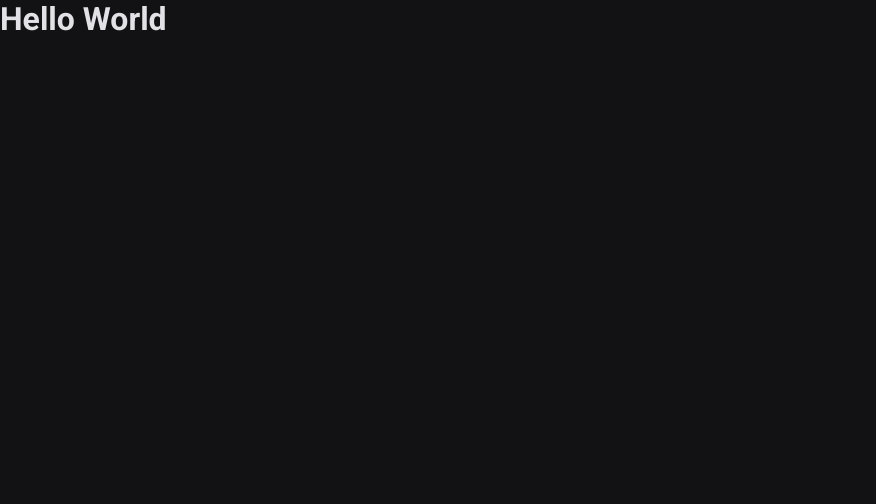
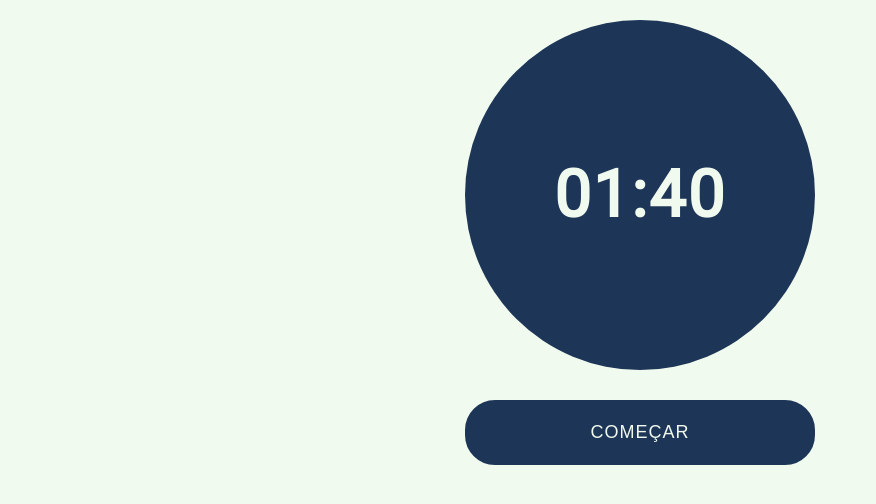
Before and after one commit to emilioheinz/pomodoro-timer, a Next.js app: page / in a window 1280 px wide. Shown: the top 504 px of the page, without its empty margins (0-876 px from the left). Built offline with nearby package versions, Linux system fonts and the light colour scheme.

Commit message:
feat: :sparkles: basic start and stop timer

```diff
--- a/package.json
+++ b/package.json
@@ -10,6 +10,7 @@
   "dependencies": {
     "@types/styled-components": "^5.1.19",
     "next": "12.0.7",
+    "next-images": "^1.8.4",
     "react": "17.0.2",
     "react-dom": "17.0.2",
     "styled-components": "^5.3.3"
--- a/src/components/button/index.tsx
+++ b/src/components/button/index.tsx
@@ -1,12 +1,13 @@
 import { ButtonContainer, Label } from './styles'
+import { ButtonPropTypes, ButtonTypes } from './types'
 
-interface ButtonPropTypes {
-  label: string
-}
-
-export default function Button({ label }: ButtonPropTypes) {
+export default function Button({
+  label,
+  onClick,
+  type = ButtonTypes.solid
+}: ButtonPropTypes) {
   return (
-    <ButtonContainer>
+    <ButtonContainer buttonType={type} onClick={onClick}>
       <Label>{label}</Label>
     </ButtonContainer>
   )
--- a/src/components/button/styles.ts
+++ b/src/components/button/styles.ts
@@ -1,18 +1,33 @@
 import styled from 'styled-components'
+import { ButtonTypes } from './types'
 
-export const ButtonContainer = styled.button`
-  border: none;
+export const ButtonContainer = styled.button<{ buttonType: ButtonTypes }>`
+  width: 100%;
+  max-width: 350px;
+
   outline: none;
-  background: ${props => props.theme.colors.primary};
+  background: ${props =>
+    props.buttonType === ButtonTypes.solid
+      ? props.theme.colors.primary
+      : 'transparent'};
+  border: ${props => `2px solid ${props.theme.colors.primary}`};
+
   padding: 20px;
-  margin: 15px;
+  margin: 10px;
   border-radius: 30px;
-  display: flex;
-  flex-basis: 350px;
-  justify-content: center;
+
+  :hover {
+    cursor: pointer;
+  }
+
+  span {
+    color: ${props =>
+      props.buttonType === ButtonTypes.solid
+        ? props.theme.colors.textOnPrimary
+        : props.theme.colors.textOnBackground};
+  }
 `
 export const Label = styled.span`
-  color: ${props => props.theme.colors.textOnPrimary};
   text-transform: uppercase;
   letter-spacing: 1px;
   font-size: 18px;
--- /dev/null
+++ b/src/components/button/types.ts
@@ -0,0 +1,10 @@
+export enum ButtonTypes {
+  solid,
+  outlined
+}
+
+export interface ButtonPropTypes {
+  label: string
+  onClick: () => void
+  type?: ButtonTypes
+}
--- /dev/null
+++ b/src/components/timer/index.tsx
@@ -0,0 +1,13 @@
+import { Container, Time } from './styles'
+
+interface TimerPropTypes {
+  timeLeft: string
+}
+
+export default function Timer({ timeLeft = '00:00' }: TimerPropTypes) {
+  return (
+    <Container>
+      <Time>{timeLeft}</Time>
+    </Container>
+  )
+}
--- /dev/null
+++ b/src/components/timer/styles.ts
@@ -0,0 +1,20 @@
+import styled from 'styled-components'
+
+export const Container = styled.div`
+  width: 100%;
+  max-width: 350px;
+  background: ${props => props.theme.colors.primary};
+  aspect-ratio: 1;
+  display: flex;
+  justify-content: center;
+  align-items: center;
+  border-radius: 350px;
+  margin: 20px;
+`
+
+export const Time = styled.span`
+  font-size: 65px;
+  font-weight: bold;
+  letter-spacing: 2px;
+  color: ${props => props.theme.colors.textOnPrimary};
+`
--- a/src/hooks/use-count-down-timer/index.ts
+++ b/src/hooks/use-count-down-timer/index.ts
@@ -44,19 +44,21 @@ export function useCountdownTimer(onEndReachCallback?: () => void) {
   }
 
   function pause() {
-    if (counterInterval) {
-      clearInterval(counterInterval)
-      setIsTimerRunning(false)
-    }
+    setIsTimerRunning(false)
+
+    if (!counterInterval) return
+
+    clearInterval(counterInterval)
   }
 
   function reset() {
-    if (counterInterval) {
-      clearInterval(counterInterval)
-      setCounterInterval(null)
-      setTimeLeft(startTimeInMs)
-      setIsTimerRunning(false)
-    }
+    setCounterInterval(null)
+    setTimeLeft(startTimeInMs)
+    setIsTimerRunning(false)
+
+    if (!counterInterval) return
+
+    clearInterval(counterInterval)
   }
 
   function setStartTime(duration: number) {
--- a/src/pages/_document.tsx
+++ b/src/pages/_document.tsx
@@ -40,7 +40,7 @@ export default class MyDocument extends Document {
         <Head>
           <meta charSet="utf-8" />
           <link
-            href="https://fonts.googleapis.com/css?family=Roboto:400,500,700"
+            href="https://fonts.googleapis.com/css?family=Roboto"
             rel="stylesheet"
           />
           {/* Todo emilioheinz: Add fivicon */}
--- a/src/pages/index.tsx
+++ b/src/pages/index.tsx
@@ -1,7 +1,19 @@
-import type { NextPage } from 'next'
 import Head from 'next/head'
+import { useEffect } from 'react'
+import Button from '~/components/button'
+import { ButtonTypes } from '~/components/button/types'
+import Timer from '~/components/timer'
+import { useCountdownTimer } from '~/hooks/use-count-down-timer'
+import { Container } from '~/styles/pages/home'
 
-const Home: NextPage = () => {
+export default function Home() {
+  const { formattedTimeLeft, isTimerRunning, setStartTime, start, reset } =
+    useCountdownTimer()
+
+  useEffect(() => {
+    setStartTime(100000)
+  }, [])
+
   return (
     <div>
       <Head>
@@ -9,10 +21,15 @@ const Home: NextPage = () => {
       </Head>
 
       <main>
-        <h1>Hello World</h1>
+        <Container>
+          <Timer timeLeft={formattedTimeLeft} />
+          <Button
+            label={isTimerRunning ? 'Parar' : 'Começar'}
+            onClick={isTimerRunning ? reset : start}
+            type={isTimerRunning ? ButtonTypes.outlined : ButtonTypes.solid}
+          />
+        </Container>
       </main>
     </div>
   )
 }
-
-export default Home
--- a/src/styles/global.ts
+++ b/src/styles/global.ts
@@ -9,7 +9,6 @@ export default createGlobalStyle`
 
  body {
    background: ${props => props.theme.colors.background};
-   color: ${props => props.theme.colors.text};
    font: 400 16px Roboto, sans-serif;
  }
 `
--- /dev/null
+++ b/src/styles/pages/home/index.ts
@@ -0,0 +1,7 @@
+import styled from 'styled-components'
+
+export const Container = styled.div`
+  display: flex;
+  flex-direction: column;
+  align-items: center;
+`
--- a/src/styles/theme.ts
+++ b/src/styles/theme.ts
@@ -1,8 +1,11 @@
 const theme = {
   colors: {
-    background: '#121214',
-    text: '#E1E1E6',
-    primary: '#8257E6'
+    background: '#F1FAEE',
+    primary: '#1D3557',
+    textOnBackground: '#1D3557',
+    textOnPrimary: '#F1FAEE',
+    error: '#E63946',
+    success: '#059669'
   }
 }
 
```
Also changed, not shown: 1 other file (tests, documents, lock files or other folders).
